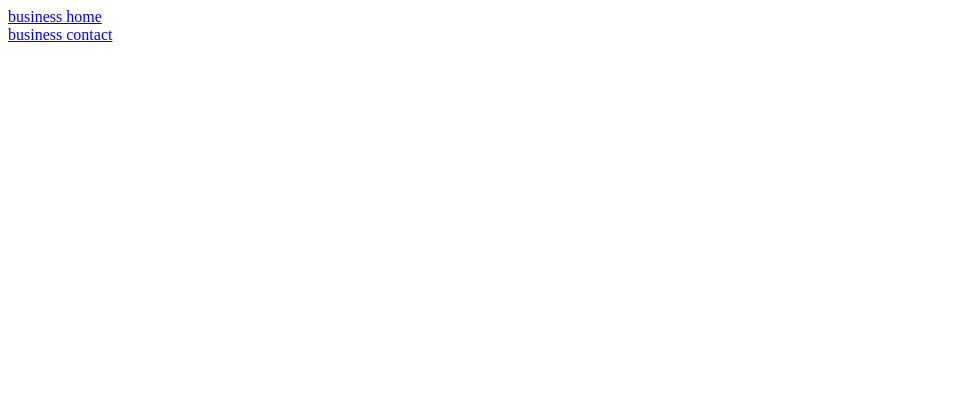
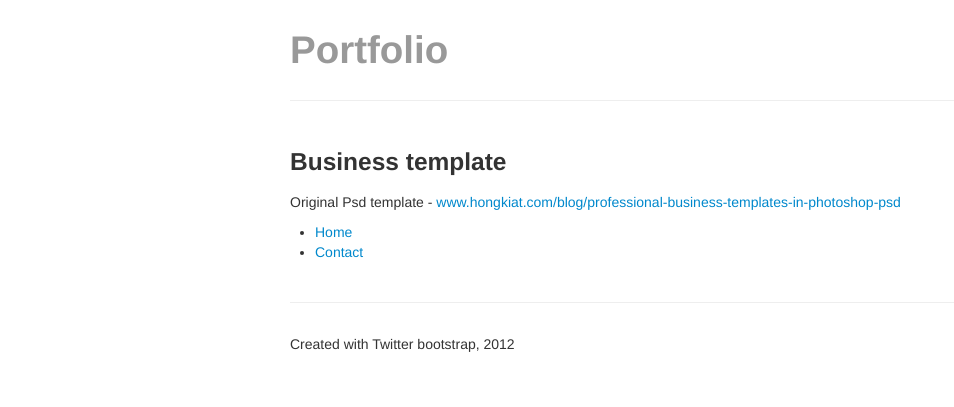
Before and after one commit to ninat/portfolio, a plain HTML site: page index.html in a window 1280 px wide. Shown: the whole page, without its empty margins (0-954 px from the left). Drawn offline with Linux system fonts and the light colour scheme.

Commit message:
made a simle disign of index.html

```diff
--- a/business-template/styles.css
+++ b/business-template/styles.css
@@ -429,6 +429,7 @@ margin:0;
     background: -ms-linear-gradient(top,#efefef, #fff);
     border: 2px groove #fff;
     border-radius:5px;
+     resize:none;
 /*border-image:url(images/field-border.jpg);
 /*background-image: - webkit-gradient (radial, center center, 900, center bottom, 0, from (#ddd), to (white));
 background-image: -mox-radial-gradient (center, 900px, center bottom, 0, from (#ddd), to (white));*/
@@ -453,6 +454,3 @@ background-repeat: no-repeat;
     border: 1px solid #ccc;
     box-shadow: 0px 3px 1px #f2f2f2;
 }
-textarea {
-    resize:none;
-}
--- a/index.html
+++ b/index.html
@@ -1,10 +1,57 @@
-<html>
+<!DOCTYPE html>
+<html lang="en">
   <head>
-	<title></title>
+    <meta charset="utf-8">
+    <title>Portfolio</title>
+    <meta name="viewport" content="width=device-width, initial-scale=1.0">
+
+    <link href="css/bootstrap.css" rel="stylesheet">
+    <style type="text/css">
+      body {
+        padding-top: 20px;
+        padding-bottom: 40px;
+      }
+      .container-narrow {
+        margin: 0 auto;
+        max-width: 700px;
+      }
+      .container-narrow > hr {
+        margin: 30px 0;
+      }
+      h3 {
+      	margin: 10px 0;
+      }
+    </style>
+    <link href="css/bootstrap-responsive.css" rel="stylesheet">
+
+    <!-- HTML5 shim, for IE6-8 support of HTML5 elements -->
+    <!--[if lt IE 9]>
+      <script src="http://html5shim.googlecode.com/svn/trunk/html5.js"></script>
+    <![endif]-->
+
   </head>
+
   <body>
-	<a href="business-template/index.html" title="business home">business home </a> <br />
-	<a href="business-template/contact.html" title="business contact">business contact </a>
+    <div class="container-narrow">
+      <div class="masthead">
+      	<h1 class="muted">Portfolio</h1>
+      </div>
+      <hr>
+      <div class="row-fluid marketing">
+          <h3>Business template</h3>
+          <p>
+          Original Psd template - <a href="http://www.hongkiat.com/blog/professional-business-templates-in-photoshop-psd">www.hongkiat.com/blog/professional-business-templates-in-photoshop-psd</a>
+          </p>
+          <ul>
+          	<li><a href="business-template/index.html">Home</a> </li>
+          	<li><a href="business-template/contact.html">Contact</a> </li>
+          </ul>
+      </div>
+      <hr>
+      <div class="footer">
+        <p>Created with Twitter bootstrap, 2012</p>
+      </div>
+    </div>
     <script type="text/javascript">
 
 		  var _gaq = _gaq || [];
```
Also changed, not shown: business-template/index.html (+2 -2 lines). Lines whose indentation alone changed are shown as unchanged.
